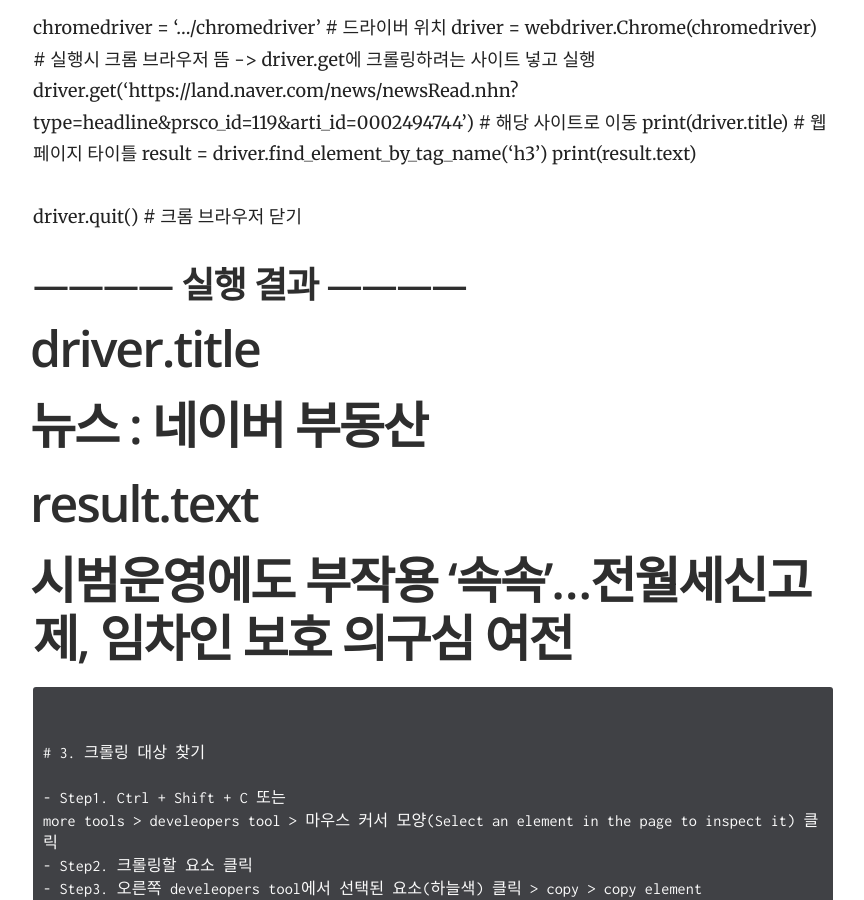
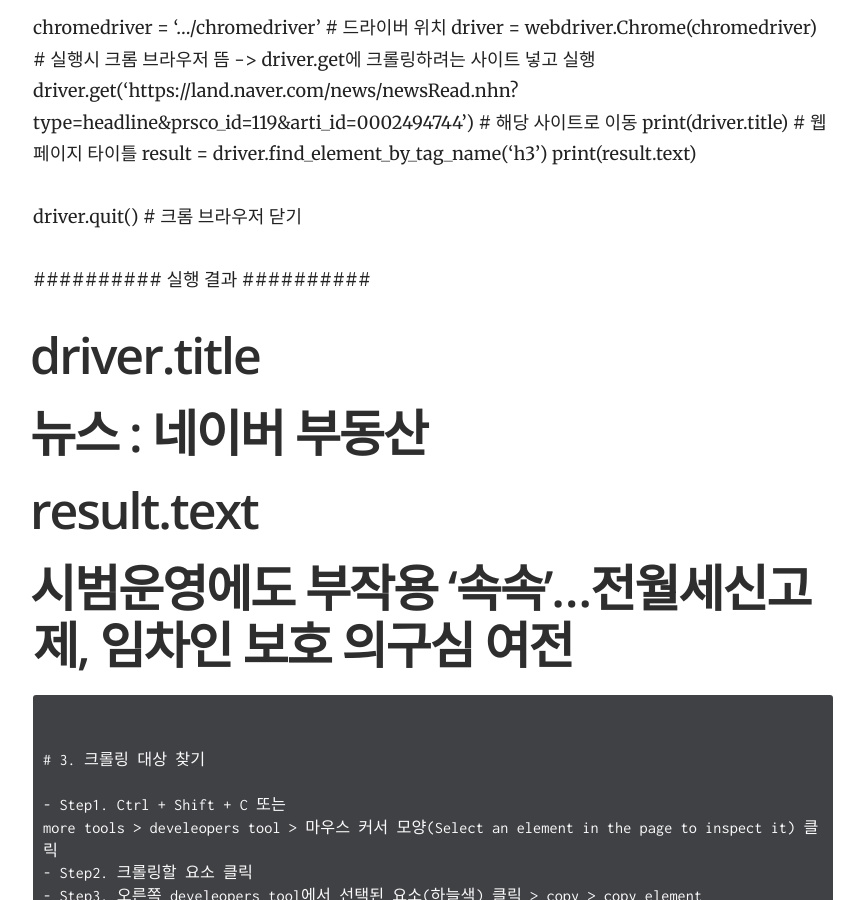
Before and after one commit to yrk3434/yrk3434.github.io, a Jekyll site: the page built from _docs/Programming/Selenium.md, in a window 1280 px wide and 900 px high, scrolled down 2150 px. Shown: the whole window, without its empty margins (357-1221 px from the left). Built offline with Jekyll 4.4.1, drawn with Linux system fonts in a browser that asks for light colours.

````diff
--- a/_docs/Programming/Selenium.md
+++ b/_docs/Programming/Selenium.md
@@ -38,6 +38,7 @@ result = driver.find_element_by_tag_name('h3')
 element가 h3이므로 driver.find_element_by_tag_name에 h3을 넣는다.
 
 #### element vs elements
+
 - driver.find_element_by_tag_name
 - driver.find_elements_by_tag_name
 
@@ -54,9 +55,8 @@ result = driver.find_elements_by_tag_name('h3')
 print(result[2].text)
 ```
 
+## 전체 코드
 
-
-## 전체 코드
 ```
 from selenium import webdriver
 from selenium.webdriver.common.keys import Keys
@@ -71,7 +71,7 @@ print(result.text)
 
 driver.quit() # 크롬 브라우저 닫기
 
-## ------------ 실행 결과 ------------ ##
+##########  실행 결과   ##########
 # driver.title
 # 뉴스 : 네이버 부동산
 # result.text
````
